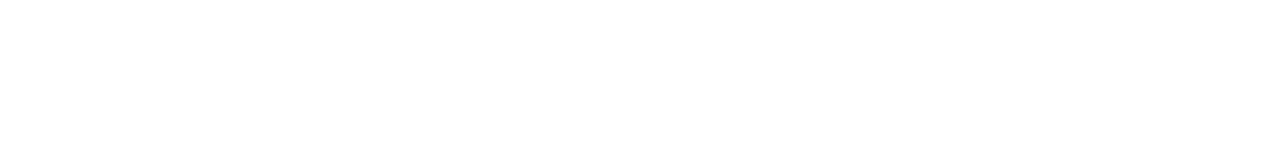
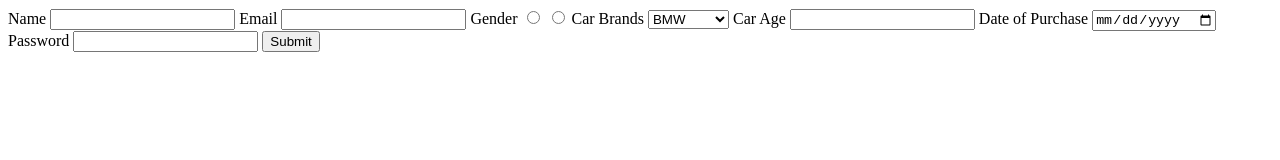
Before and after one commit to acciojob/car-insurance-form-Ambersinha97, a website: page main.html in a window 1280 px wide. Drawn offline with Linux system fonts and the light colour scheme.

Commit message:
created a submission

```diff
--- a/main.html
+++ b/main.html
@@ -8,6 +8,29 @@
 
 <body>
 	<!-- the entire body must be written by student -->
+	<form method="post">
+		<label for="name">Name</label>
+		<input type="text" id="name" minlength="3" maxlength="48"/>
+		<label for="email">Email</label>
+		<input type="email" id="email"/>
+		<label for="gender">Gender</label>
+		<input type="radio" id="gender" name="sex"/>
+		<input type="radio" id="gender" name="sex"/>
+		<label for="brands">Car Brands</label>
+		<select id="brands">
+			<option>BMW</option>
+			<option>Audi</option>
+			<option>Mercedez</option>
+		</select>
+		<label for="carage">Car Age</label>
+			<input type="number" id="carage"/>
+		<label for="purchase">Date of Purchase</label>
+		<input type="date" id="purchase"/>
+		<label for="password">Password</label>
+		<input type="password" id="password" />
+		<input type="submit">
+
+	</form>
     <script type="text/javascript" src="./script.js">
 </script>
 
```
